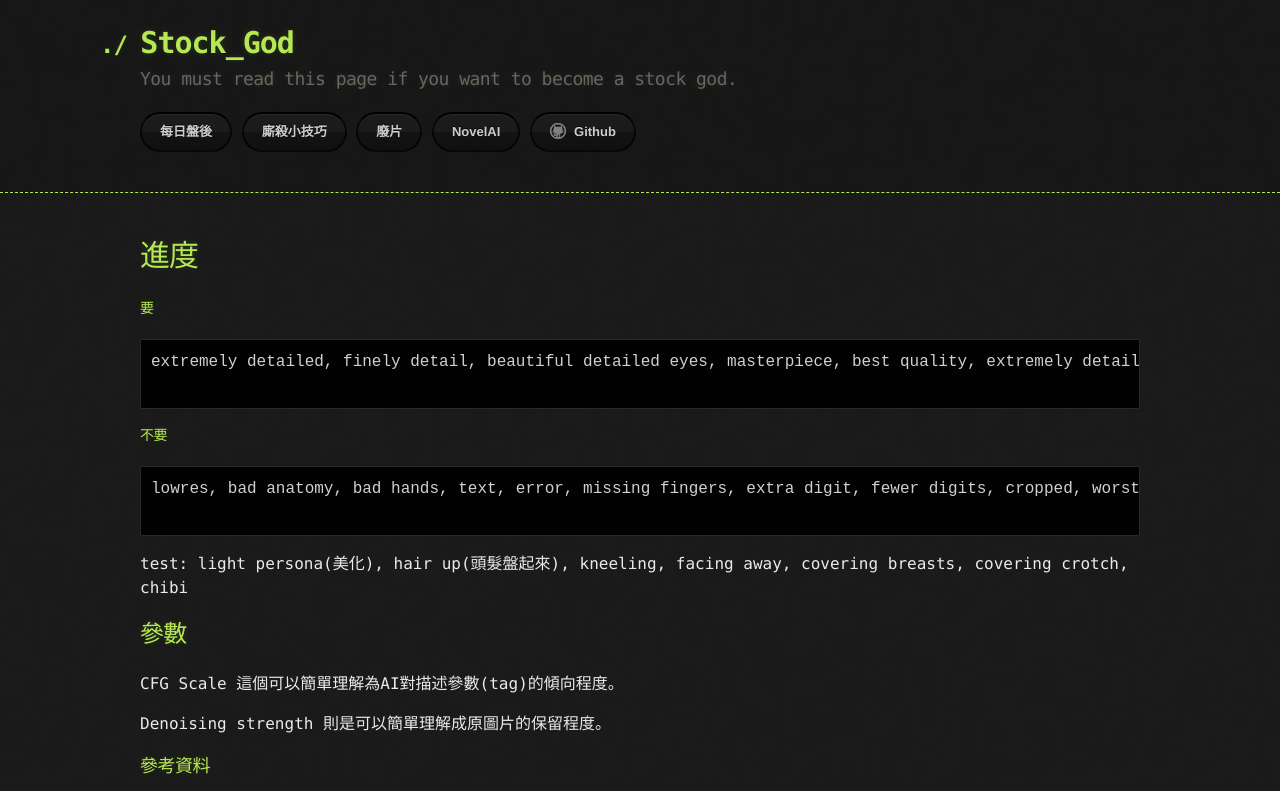
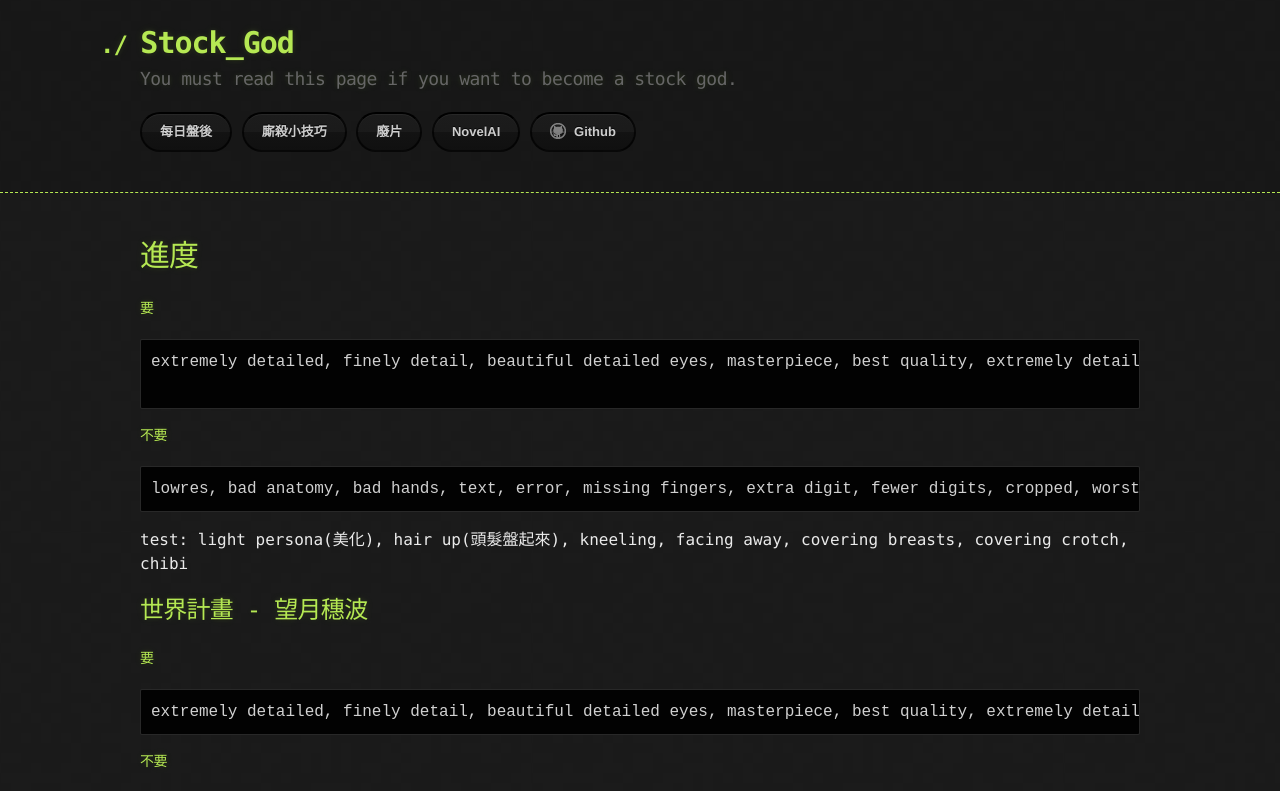
Before and after one commit to lepg5487/Stock_God, a Jekyll site: the page built from NovelAI.md, in a window 1280 px wide. Shown: the top 791 px of the page. Built offline with Jekyll 4.4.1, drawn with Linux system fonts in a browser that asks for light colours; our own code applies the rules of GitHub Pages for plain Markdown files; some of the changed text lies outside the part shown.

Commit message:
Update NovelAI.md

````diff
--- a/NovelAI.md
+++ b/NovelAI.md
@@ -11,12 +11,24 @@
 #### 不要
 ```
 lowres, bad anatomy, bad hands, text, error, missing fingers, extra digit, fewer digits, cropped, worst quality, low quality, normal quality, jpeg artifacts, signature, watermark, username, blurry, simple background, low res, flat colors, bad feet, futa, missing arms, nsfw, pubic hair, foot
-
 ```
 test: light persona(美化), hair up(頭髮盤起來),
 kneeling, facing away,
 covering breasts, covering crotch,
 chibi
+
+## 世界計畫 - 望月穗波
+#### 要
+```
+extremely detailed, finely detail, beautiful detailed eyes, masterpiece, best quality, extremely detailed cg unity 8k wallpaper, caustics, light smile, looking at viewer, 1girls, full body, small breasts, shiny hair, bow, red bow, fingerless gloves, uniform, school uniform, collared shirt, buttons, light brown hair, low ponytail, smile, closed mouth, wide-eyed, tareme, blue eyes, drummer, bangs, red coat, drum, drum stick, cymbal
+```
+#### 不要
+```
+lowres, bad anatomy, bad hands, text, error, missing fingers, extra digit, fewer digits, cropped, worst quality, low quality, normal quality, jpeg artifacts, signature, watermark, username, blurry, simple background, low res, flat colors, bad feet, futa, missing arms, nsfw, pubic hair, foot
+```
+![image](https://user-images.githubusercontent.com/26459046/199923282-173679e2-43f7-4f60-875b-2b6310f5d886.png)
+
+
 
 ## 參數
 CFG Scale 這個可以簡單理解為AI對描述參數(tag)的傾向程度。
````
